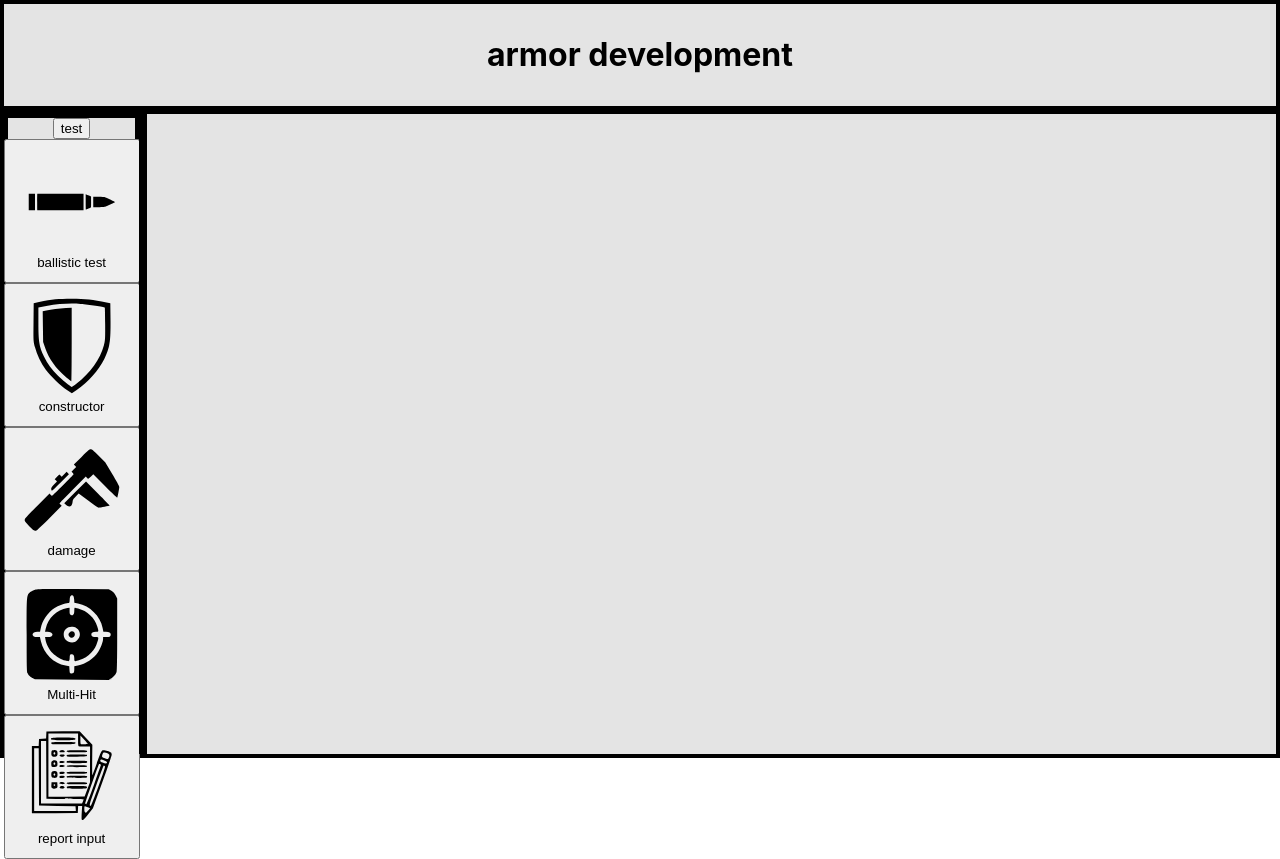
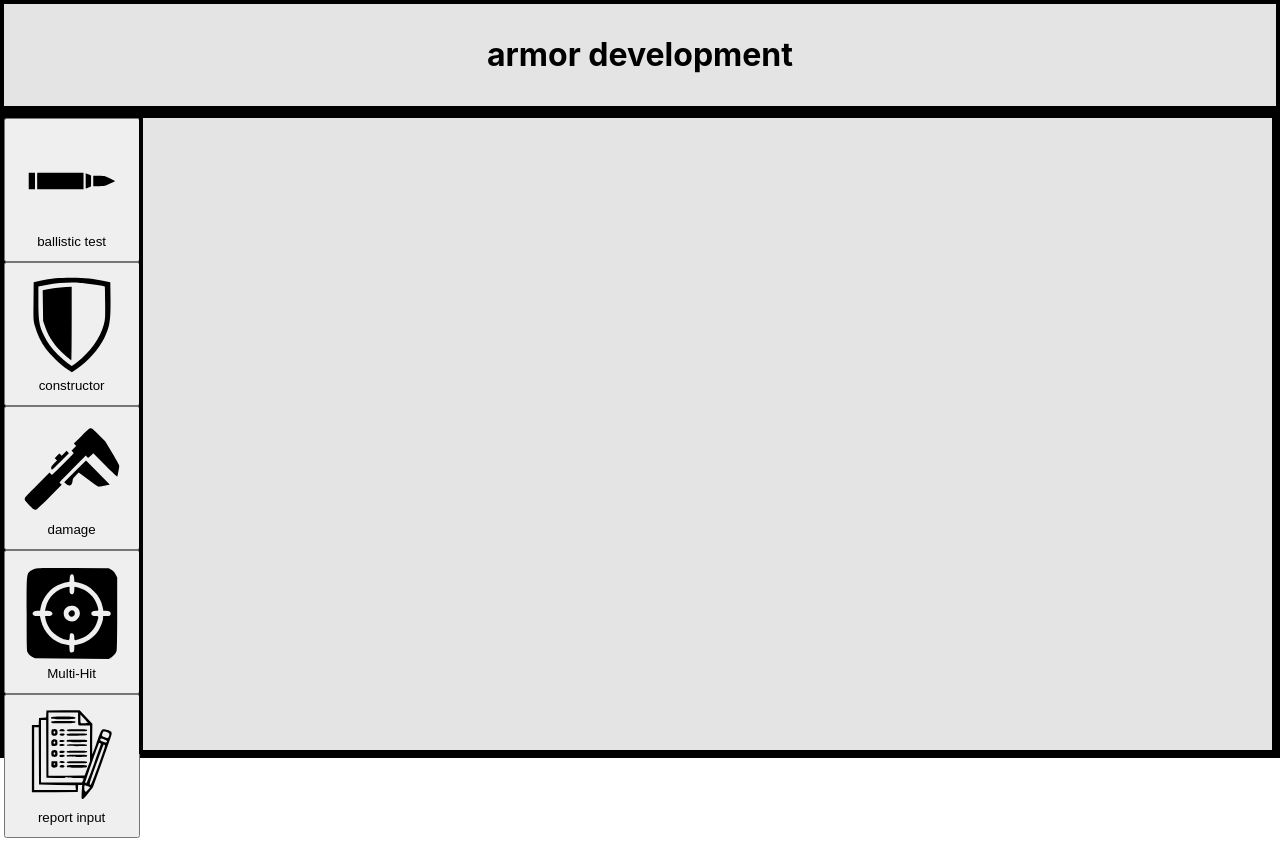
Before and after one commit to michavardy/armor_dev_tools, a React (Create React App) app in the folder constructor_ui/: page / in a window 1280 px wide. After the commit the page ends 838 px from the top, so only its background shows below. Built offline with nearby package versions, Linux system fonts and the light colour scheme.

Commit message:
display dummy

```diff
--- a/constructor_ui/src/App.js
+++ b/constructor_ui/src/App.js
@@ -1,12 +1,10 @@
 import React from 'react';
-import { Counter } from './features/counter/Counter';
 import ConstructorTemplate from './features/template/ConstructorTemplate';
 
 
 function App() {
   return (
     <div className="App">
-      {/*<Counter />*/}
       <ConstructorTemplate/>
     </div>
   );
--- a/constructor_ui/src/features/components/Icon.js
+++ b/constructor_ui/src/features/components/Icon.js
@@ -1,4 +1,6 @@
 import React from 'react';
+import DisplayDummy from '../dummy/DisplayDummy'
+
 import '../template/ConstructorTemplate.css';
 
 const Icon = (props) => {
--- /dev/null
+++ b/constructor_ui/src/features/dummy/DisplayDummy.js
@@ -0,0 +1,10 @@
+import React from 'react';
+const DisplayDummy = (props) => {
+    return (
+        <div>
+            <h1> {props.dummy.data.inspector} </h1>
+        </div>
+     );
+}
+
+export default DisplayDummy;
--- a/constructor_ui/src/features/template/ConstructorTemplate.css
+++ b/constructor_ui/src/features/template/ConstructorTemplate.css
@@ -30,6 +30,8 @@
 .ContentBody{
   display: flex;
   flex-direction: column;
+  width: 90%;
+  align-items:center;
   border: 4px solid black;
   background-color: #e4e4e4ff;
 }
--- a/constructor_ui/src/features/template/ConstructorTemplate.js
+++ b/constructor_ui/src/features/template/ConstructorTemplate.js
@@ -11,6 +11,10 @@ import Statistics from './icons/statistics.svg' ;
 import HSP from './icons/HSP.svg' ;
 import { useDispatch } from 'react-redux';
 import {fetchDummy} from '../dummy/getDummySlice';
+import DisplayDummy from '../dummy/DisplayDummy'
+import {store} from '../../app/store';
+import React, {useState} from 'react';
+import { useSelector} from "react-redux";
 
 
 
@@ -26,21 +30,34 @@ const ConstructorTemplate = () => {
     const stat_icon = <img src={Statistics} alt="target recomendation" width="100"/>
     const HSP_icon = <img src={HSP} alt="HSP data" width="100"/>
     const dispatch = useDispatch();
+    const getDummy = ()=>{dispatch(fetchDummy())}
+    const hasDummy = useSelector((state)=>state.dummySlice.HasDummy)
+    const dummy = useSelector((state)=>state.dummySlice.dummy)
+
+
     return (
         <div className="AppBody">
             <div className="TopBar"><h1> armor development</h1></div>
             <div className="ContentContainer">
                 <div className="SideBar">
                     <button onClick={()=>{dispatch(fetchDummy())}}>
-                        test
+                        <div className="icon_body">
+                            <div className="icon_symbol">{bullet_icon}</div>
+                            <div className="icon_title"> ballistic test </div>
+                        </div>
                     </button>
-                    <Icon img={bullet_icon} title="ballistic test"/>
                     <Icon img={constructor_icon} title="constructor" />
                     <Icon img={measure_icon} title="damage" />
                     <Icon img={MH_icon} title="Multi-Hit" />
                     <Icon img={report_icon} title="report input" />
                 </div>
-                <div className="ContentBody"></div>
+                <div className="ContentBody">
+                    {
+                    hasDummy && <DisplayDummy dummy={dummy}/>
+
+                    }
+
+                </div>
             </div>
         </div>
     );
```
